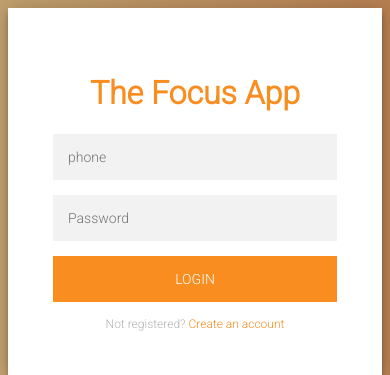
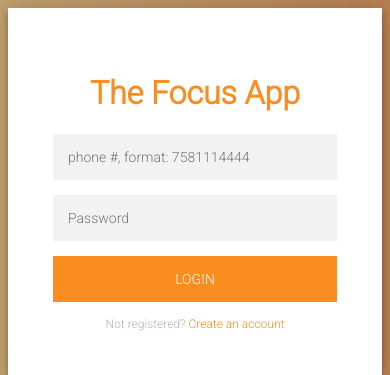
Before and after one commit to iangeckeler/goalsapp, a Node server app: page /login in a window 390 px wide. Shown: the top 375 px of the page. Run offline with Node 20, Linux system fonts and the light colour scheme; some libraries are stand-ins or nearby versions.

Commit message:
updated login phone placeholder text

```diff
--- a/views/login.ejs
+++ b/views/login.ejs
@@ -5,7 +5,7 @@
     <body>
         <form class="form" method='POST' action='/login/'>
             <h1>The Focus App</h1>
-            <input type="string" placeholder="phone" name='phone'>
+            <input type="string" placeholder="phone #, format: 7581114444" name='phone'>
             <input type="password" placeholder="Password" name='password'>
             <button type="submit" id="login-button">Login</button>
             <% if(message!=''){ %>
--- a/views/signup.ejs
+++ b/views/signup.ejs
@@ -8,7 +8,7 @@
             <% if(message!=''){ %>
                 <p class='message'><%=message%></p>
             <%} %>
-            <input name='phone' type='phone' placeholder = 'phone'>
+            <input name='phone' type='phone' placeholder = 'phone #, format: 7581114444'>
             <input name='firstname' placeholder='First Name'>
             <input name='password1' placeholder="Password">
             <input name='password2' placeholder="Confirm Password">
```
